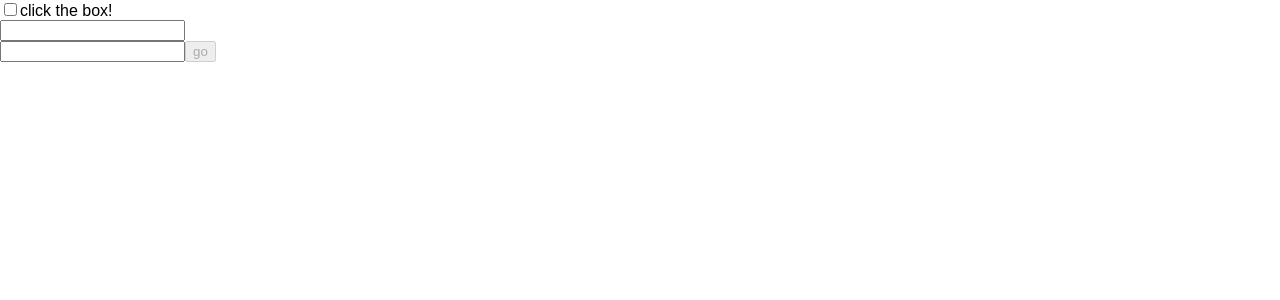
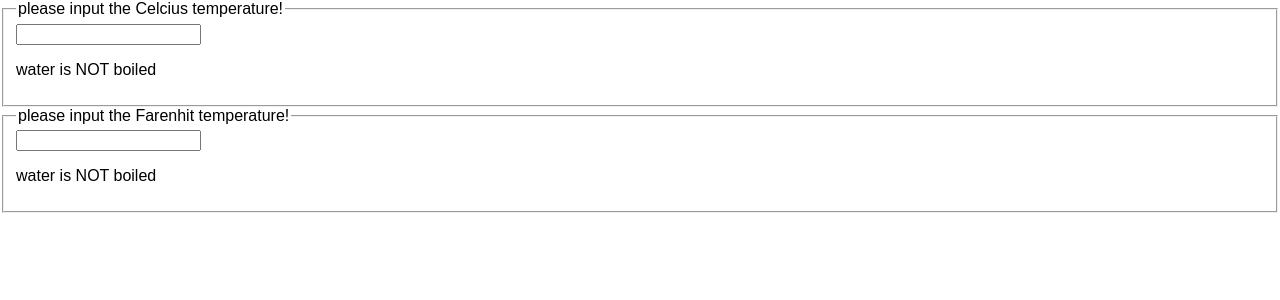
Before and after one commit to wutaotao2015/firstReact, a React (Create React App) app: page / in a window 1280 px wide. Shown: the top 300 px of the page. Built offline with nearby package versions, Linux system fonts and the light colour scheme.

Commit message:
温度转换，状态提升

```diff
--- /dev/null
+++ b/src/Calculator.jsx
@@ -0,0 +1,16 @@
+import React, {Component} from 'react';
+import TemperatureInput from "./TemperatureInput";
+
+
+
+export default class Calculator extends Component {
+
+    render(){
+        return (
+            <div>
+                <TemperatureInput tempKind='c'/>
+                <TemperatureInput tempKind='f'/>
+            </div>
+        );
+    }
+}
--- /dev/null
+++ b/src/TemperatureInput.jsx
@@ -0,0 +1,43 @@
+import React, {Component} from 'react';
+
+const temps = {
+    c : 'Celcius',
+    f : 'Farenhit'
+}
+function ShowBoilStatus(props) {
+    if (props.temperature >= 100) {
+        return <p>water is boiling</p>;
+    } else {
+        return <p>water is NOT boiled</p>;
+    }
+}
+export default class TemperatureInput extends Component {
+
+    constructor(props) {
+        super(props);
+        this.state = {
+            temperature: ''
+        }
+        this.handleChange = this.handleChange.bind(this);
+    }
+
+    handleChange(evt) {
+        this.setState({
+            temperature: evt.target.value
+        })
+    }
+
+    render() {
+        const temp = this.state.temperature;
+        const tempKind = this.props.tempKind;
+        return (
+            <div>
+                <fieldset>
+                    <legend>please input the {temps[tempKind]} temperature!</legend>
+                    <input value={temp} onChange={this.handleChange}/>
+                    <ShowBoilStatus temperature={parseFloat(temp)}/>
+                </fieldset>
+            </div>
+        );
+    }
+}
--- a/src/index.js
+++ b/src/index.js
@@ -8,6 +8,7 @@ import Toggle from "./Toggle";
 import Page from "./Page.jsx";
 import ControlledForm from "./ControlledForm.jsx";
 import MultipleValueForm from "./MultipleValueForm";
+import Calculator from "./Calculator";
 // ReactDOM.render( <App />, document.getElementById('root') );
 // ReactDOM.render(<Clock/>, document.getElementById('root'))
 function ClockArmy() {
@@ -81,5 +82,6 @@ const select = <select>
     <option>b</option>
 </select>;
 // ReactDOM.render(select, document.getElementById('root'))
-ReactDOM.render(<MultipleValueForm/>, document.getElementById('root'));
+// ReactDOM.render(<MultipleValueForm/>, document.getElementById('root'));
+ReactDOM.render(<Calculator/>, document.getElementById('root'))
 registerServiceWorker();
```
